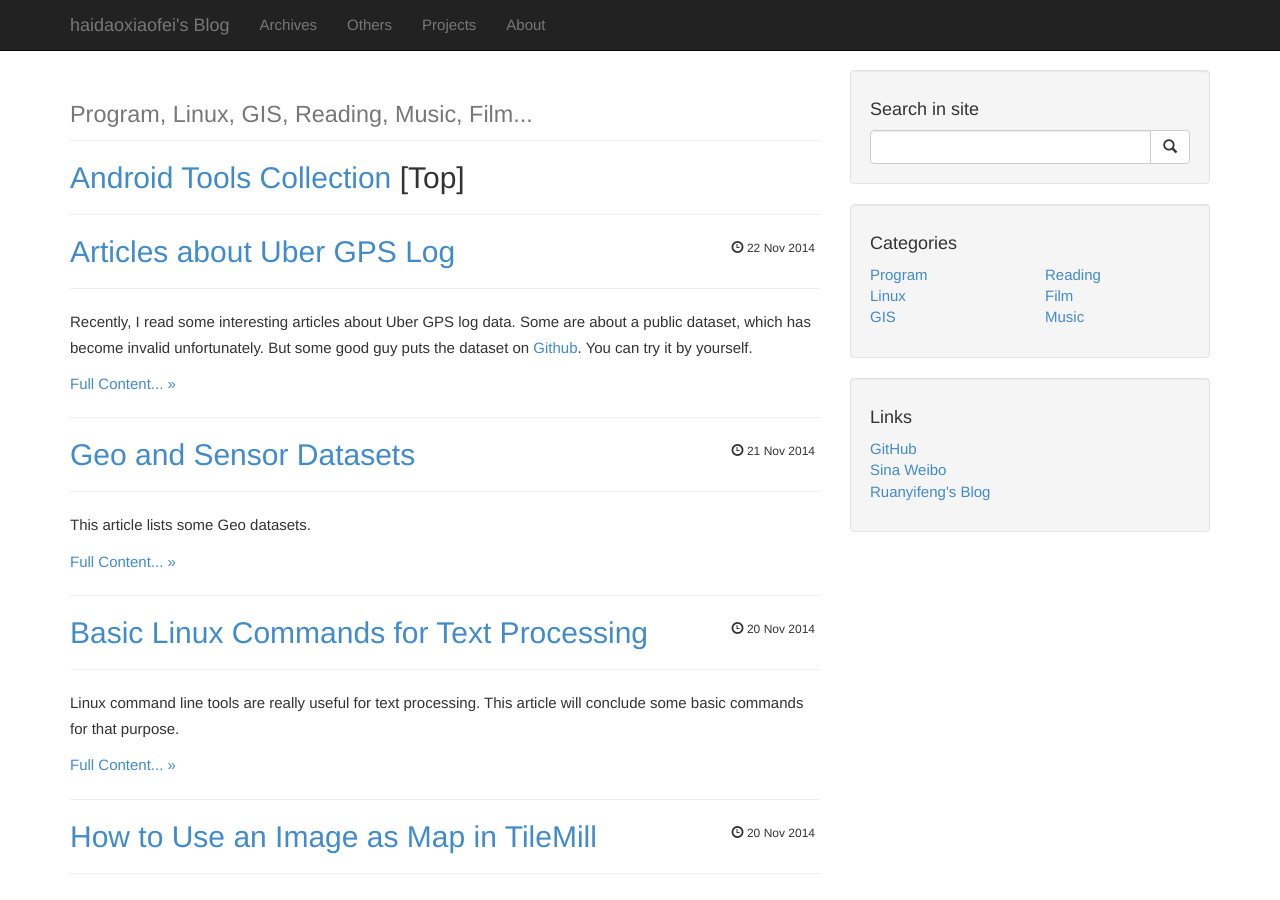
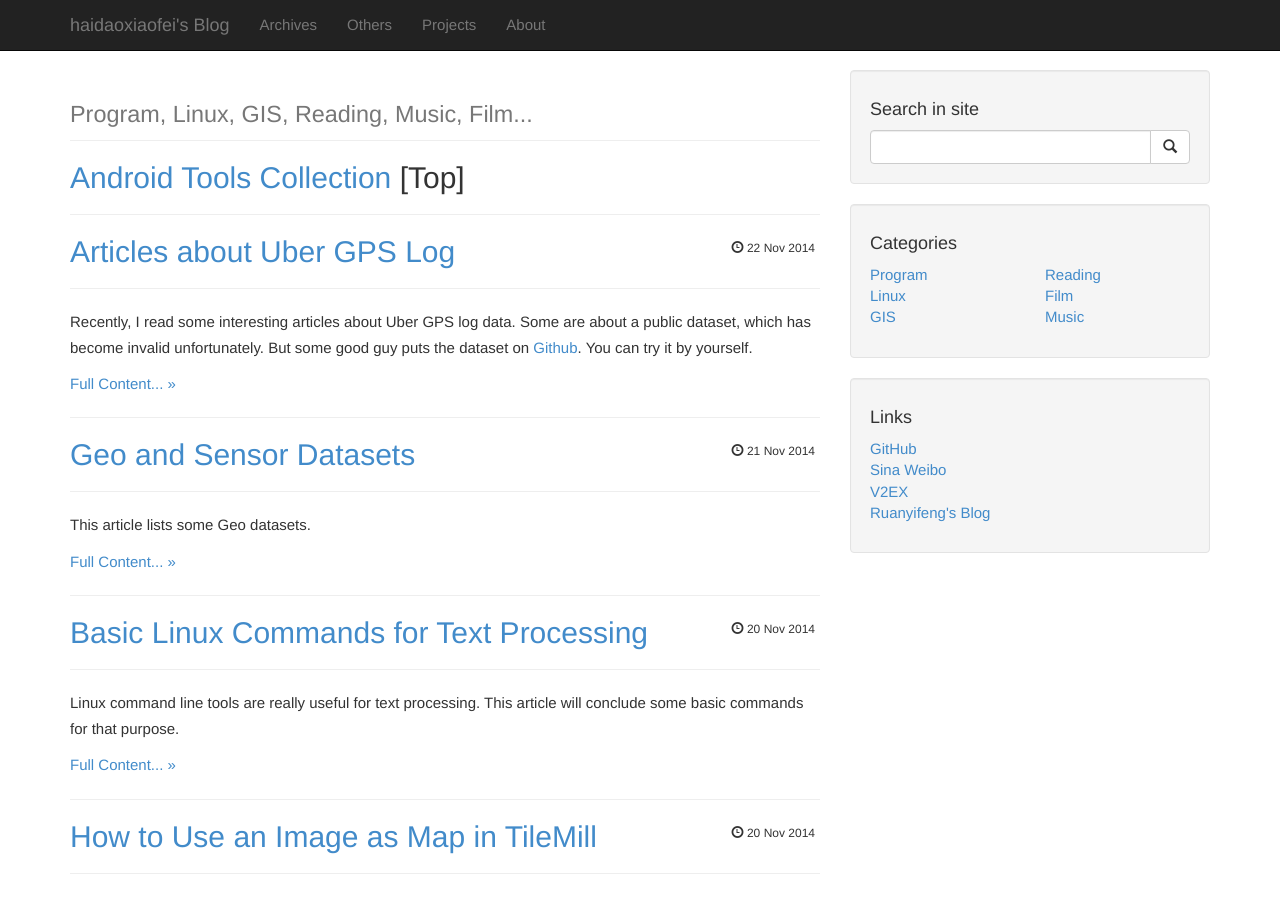
Before and after one commit to haidaoxiaofei/haidaoxiaofei.github.io, a Jekyll site: the page built from index.html, in a window 1280 px wide and 900 px high. Built offline with Jekyll 4.4.1, drawn with Linux system fonts in a browser that asks for light colours; Markdown is read by kramdown in place of the engine named in the settings; the list of posts is cut into pages by our own code; comment, search, counter and statistics services are not loaded.

Commit message:
add v2ex link

```diff
--- a/_includes/links.html
+++ b/_includes/links.html
@@ -11,6 +11,11 @@
                 </a>
               </li>
               <li>
+                <a href="http://www.v2ex.com/?r=haidaoxiaofei">
+                  V2EX
+                </a>
+              </li>
+              <li>
                 <a href="http://www.ruanyifeng.com/blog/">
                   Ruanyifeng's Blog
                 </a>
```
